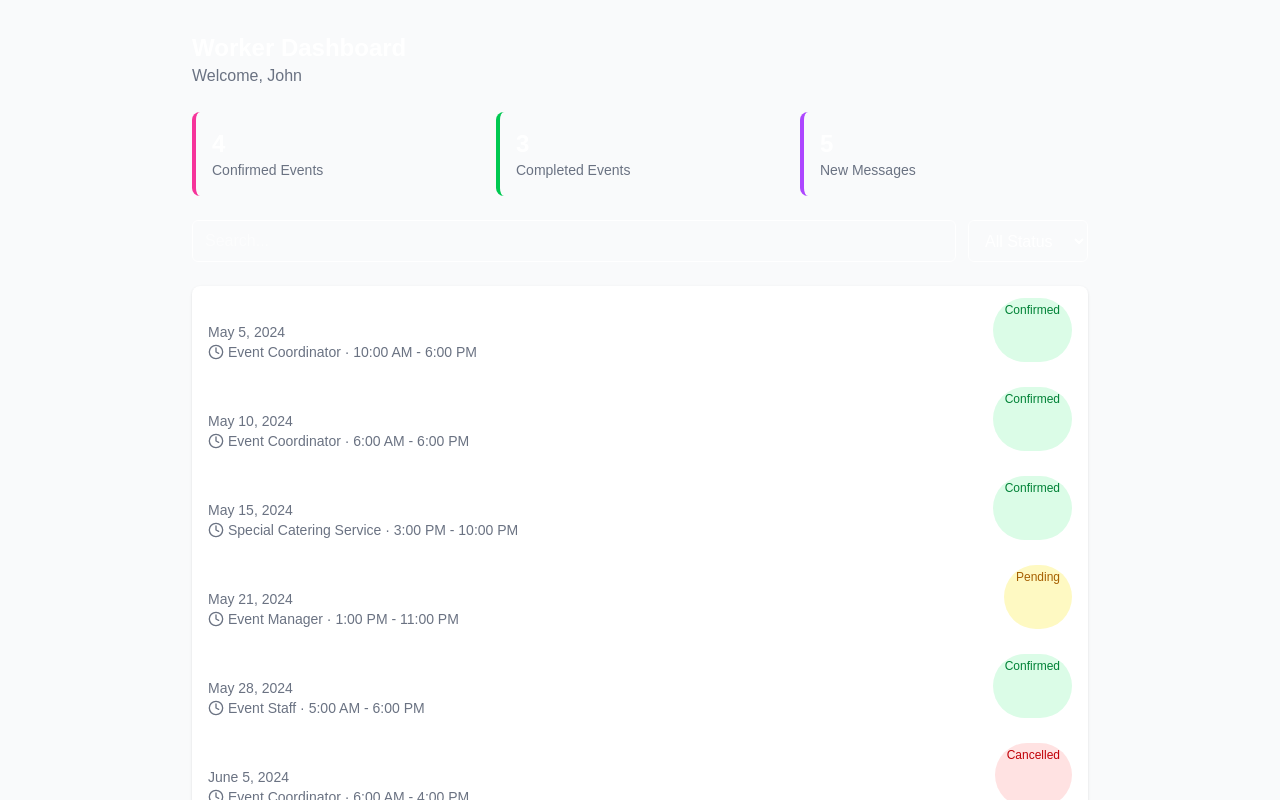
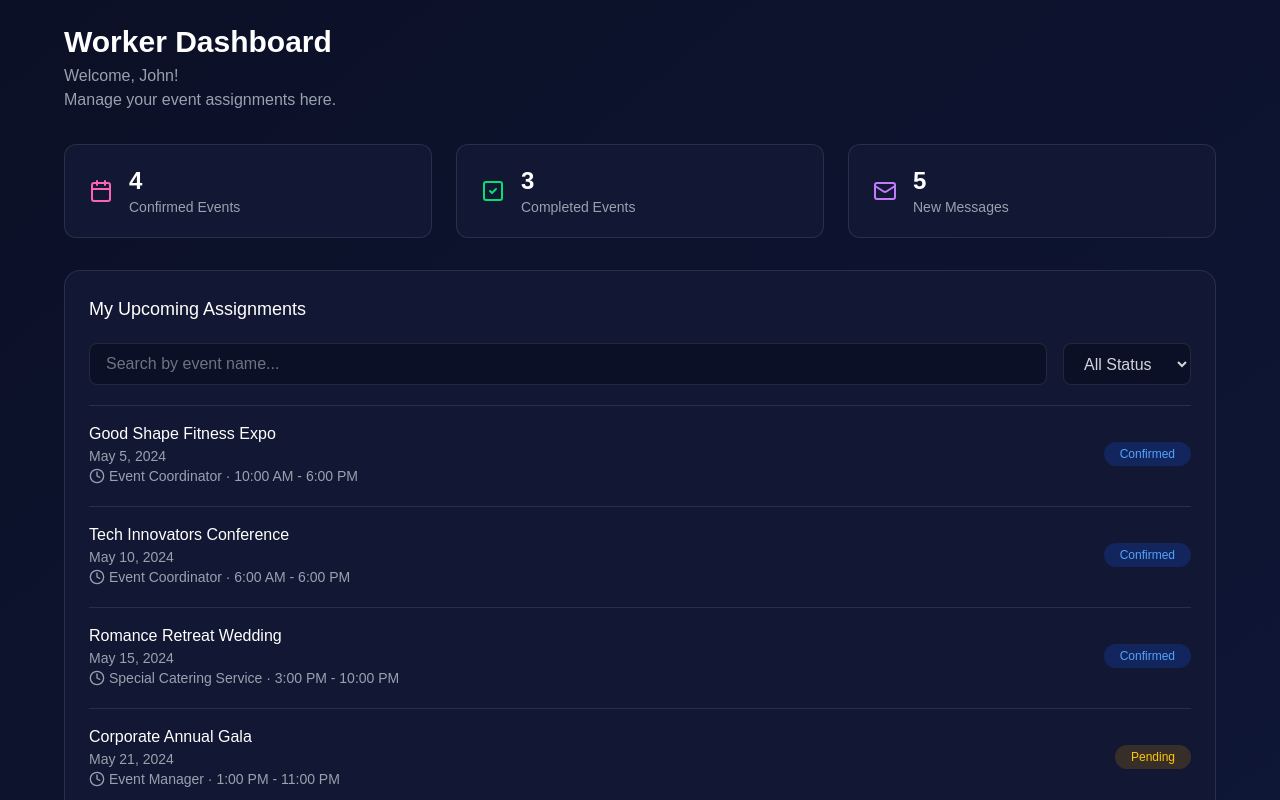
Before and after one commit to MidhunSreekkuttan/Event-Management, a React (Vite) app in the folder frontend/: page /workers/dashboard in a window 1280 px wide. Shown: the top 800 px of the page. Built offline with nearby package versions, Linux system fonts and the light colour scheme.

Commit message:
Workers Dashboard error fix

```diff
--- a/frontend/src/pages/workers/Index.jsx
+++ b/frontend/src/pages/workers/Index.jsx
@@ -38,7 +38,7 @@ const Index = () => {
           </div>
           <div className="flex items-center gap-2 md:gap-3">
             <Link to="/workers/registration">
-              <Button variant="outline" size="sm" className="btn-press text-xs md:text-sm">
+              <Button variant="outline" size="sm" className="btn-press text-black text-xs md:text-sm">
                 Register
               </Button>
             </Link>
@@ -61,14 +61,12 @@ const Index = () => {
             </h1>
             <p
               className="text-base md:text-lg text-muted-foreground mb-8 max-w-2xl mx-auto animate-fade-in"
-              style={{ animationDelay: "100ms", opacity: 0 }}
             >
               A comprehensive platform for event management teams to register workers,
               track assignments, and manage profiles all in one place.
             </p>
             <div
               className="flex flex-col sm:flex-row gap-3 md:gap-4 justify-center animate-fade-in"
-              style={{ animationDelay: "200ms", opacity: 0 }}
             >
               <Link to="/register">
                 <Button size="lg" className="w-full sm:w-auto btn-press group">
@@ -77,7 +75,7 @@ const Index = () => {
                 </Button>
               </Link>
               <Link to="/dashboard">
-                <Button size="lg" variant="outline" className="w-full sm:w-auto btn-press">
+                <Button size="lg" variant="outline" className="w-full text-black sm:w-auto btn-press">
                   View Dashboard
                 </Button>
               </Link>
@@ -91,7 +89,6 @@ const Index = () => {
         <div className="container px-4 md:px-6">
           <h2
             className="text-xl md:text-2xl font-semibold text-center mb-8 md:mb-10 animate-fade-in"
-            style={{ animationDelay: "300ms", opacity: 0 }}
           >
             Everything You Need
           </h2>
@@ -100,7 +97,6 @@ const Index = () => {
               <Link key={idx} to={feature.link}>
                 <Card
                   className="h-full card-hover cursor-pointer group animate-fade-in-up"
-                  style={{ animationDelay: `${400 + idx * 100}ms`, opacity: 0 }}
                 >
                   <CardHeader>
                     <div className="h-12 w-12 rounded-lg bg-primary/10 flex items-center justify-center mb-3 group-hover:bg-primary/20 group-hover:scale-110 transition-all duration-300">
--- a/frontend/src/pages/workers/WorkersDashboard.jsx
+++ b/frontend/src/pages/workers/WorkersDashboard.jsx
@@ -1,22 +1,22 @@
+"use client";
+
 import { useState, useMemo } from "react";
 import {
   Calendar,
-  CheckSquare,
+  SquareCheck,
   Mail,
   Clock,
   AlertCircle,
 } from "lucide-react";
 
 /* ---------------- STAT CARD ---------------- */
-const StatCard = ({ value, label, color }) => {
+const StatCard = ({ value, label, Icon, iconColor }) => {
   return (
-    <div className={`p-4 rounded-lg border-l-4 ${color}`}>
-      <div className="flex items-center gap-3">
-        {/*<Icon className="h-6 w-6 text-gray-700" />*/}
+    <div className="flex items-center gap-4 rounded-xl bg-[#121833] border border-white/10 px-6 py-5">
+      <Icon className={`h-6 w-6 ${iconColor}`} />
       <div>
-          <p className="text-2xl font-bold">{value}</p>
-          <p className="text-sm text-gray-500">{label}</p>
-        </div>
+        <p className="text-2xl font-semibold text-white">{value}</p>
+        <p className="text-sm text-gray-400">{label}</p>
       </div>
     </div>
   );
@@ -66,18 +66,22 @@ const assignments = [
     time: "6:00 AM - 4:00 PM",
     status: "Cancelled",
   },
+
 ];
 
 /* ---------------- STATUS STYLE ---------------- */
 const statusStyle = (status) => {
-  if (status === "Confirmed") return "bg-green-100 text-green-700";
-  if (status === "Pending") return "bg-yellow-100 text-yellow-700";
-  if (status === "Cancelled") return "bg-red-100 text-red-700";
+  if (status === "Confirmed")
+    return "bg-blue-600/20 text-blue-400";
+  if (status === "Pending")
+    return "bg-yellow-600/20 text-yellow-400";
+  if (status === "Cancelled")
+    return "bg-red-600/20 text-red-400";
   return "";
 };
 
-/* ---------------- MAIN COMPONENT ---------------- */
-const WorkerDashboard = () => {
+/* ---------------- MAIN ---------------- */
+export default function WorkerDashboard() {
   const [search, setSearch] = useState("");
   const [status, setStatus] = useState("all");
 
@@ -85,8 +89,7 @@ const WorkerDashboard = () => {
     return assignments.filter((a) => {
       const matchSearch =
         search === "" ||
-        a.title.toLowerCase().includes(search.toLowerCase()) ||
-        a.role.toLowerCase().includes(search.toLowerCase());
+        a.title.toLowerCase().includes(search.toLowerCase());
 
       const matchStatus = status === "all" || a.status === status;
 
@@ -94,55 +97,61 @@ const WorkerDashboard = () => {
     });
   }, [search, status]);
 
-  const confirmedCount = assignments.filter(
-    (a) => a.status === "Confirmed"
-  ).length;
+  return (
+    <div className="min-h-screen bg-gradient-to-br from-[#0b1026] to-[#0f1738] p-6">
+      <div className="max-w-6xl mx-auto space-y-8">
 
-  return (
-    <div className="min-h-screen bg-gray-50 p-4 md:p-8">
-      <div className="max-w-4xl mx-auto space-y-6">
         {/* HEADER */}
         <div>
-          <h1 className="text-2xl font-semibold">Worker Dashboard</h1>
-          <p className="text-gray-500">Welcome, John</p>
+          <h1 className="text-3xl font-semibold text-white">
+            Worker Dashboard
+          </h1>
+          <p className="text-gray-400 mt-1">
+            Welcome, John! <br /> Manage your event assignments here.
+          </p>
         </div>
 
         {/* STATS */}
-        <div className="grid grid-cols-1 sm:grid-cols-3 gap-4">
+        <div className="grid grid-cols-1 sm:grid-cols-3 gap-6">
           <StatCard
             Icon={Calendar}
-            value={confirmedCount}
+            value={4}
             label="Confirmed Events"
-            color="border-pink-500"
+            iconColor="text-pink-400"
           />
           <StatCard
-            Icon={CheckSquare}
+            Icon={SquareCheck}
             value={3}
             label="Completed Events"
-            color="border-green-500"
+            iconColor="text-green-400"
           />
           <StatCard
             Icon={Mail}
             value={5}
             label="New Messages"
-            color="border-purple-500"
+            iconColor="text-purple-400"
           />
         </div>
 
-        {/* FILTER */}
-        <div className="flex flex-col sm:flex-row gap-3">
+        {/* ASSIGNMENTS */}
+        <div className="rounded-2xl bg-[#121833] border border-white/10 p-6 space-y-5">
+          <h2 className="text-lg font-medium text-white">
+            My Upcoming Assignments
+          </h2>
+
+          {/* SEARCH + FILTER */}
+          <div className="flex flex-col sm:flex-row gap-4">
             <input
-            type="text"
-            placeholder="Search..."
+              placeholder="Search by event name..."
               value={search}
               onChange={(e) => setSearch(e.target.value)}
-            className="border rounded-md px-3 py-2 w-full"
+              className="w-full rounded-lg bg-[#0b1026] border border-white/10 px-4 py-2 text-gray-300 focus:outline-none"
             />
 
             <select
               value={status}
               onChange={(e) => setStatus(e.target.value)}
-            className="border rounded-md px-3 py-2"
+              className="rounded-lg bg-[#0b1026] border border-white/10 px-4 py-2 text-gray-300"
             >
               <option value="all">All Status</option>
               <option value="Confirmed">Confirmed</option>
@@ -151,32 +160,33 @@ const WorkerDashboard = () => {
             </select>
           </div>
 
-        {/* ASSIGNMENTS */}
-        <div className="bg-white rounded-lg shadow">
+          {/* LIST */}
           {filteredAssignments.length === 0 ? (
-            <div className="p-10 text-center">
-              <AlertCircle className="mx-auto h-10 w-10 text-gray-400" />
-              <p className="mt-2 text-gray-500">No assignments found</p>
+            <div className="py-10 text-center text-gray-400">
+              <AlertCircle className="mx-auto mb-2" />
+              No assignments found
             </div>
           ) : (
             filteredAssignments.map((a, i) => (
               <div
                 key={i}
-                className="flex flex-col sm:flex-row justify-between gap-3 px-4 py-3 border-b last:border-none"
+                className="flex flex-col sm:flex-row sm:items-center justify-between gap-4 border-t border-white/10 pt-4"
               >
                 <div>
-                  <h4 className="font-medium">{a.title}</h4>
-                  <p className="text-sm text-gray-500">
+                  <h4 className="text-white font-medium">
+                    {a.title}
+                  </h4>
+                  <p className="text-sm text-gray-400">
                     {a.date}
                   </p>
-                  <p className="flex items-center gap-1 text-sm text-gray-500">
+                  <p className="flex items-center gap-1 text-sm text-gray-400">
                     <Clock className="h-4 w-4" />
                     {a.role} · {a.time}
                   </p>
                 </div>
 
                 <span
-                  className={`px-3 py-1 rounded-full text-xs font-medium ${statusStyle(
+                  className={`px-4 py-1 rounded-full text-xs font-medium ${statusStyle(
                     a.status
                   )}`}
                 >
@@ -186,13 +196,7 @@ const WorkerDashboard = () => {
             ))
           )}
         </div>
-
-        <p className="text-center text-xs text-gray-500">
-          Showing {filteredAssignments.length} of {assignments.length}
-        </p>
       </div>
     </div>
   );
-};
-
-export default WorkerDashboard;
+}
```
Lines whose indentation alone changed are shown as unchanged.
